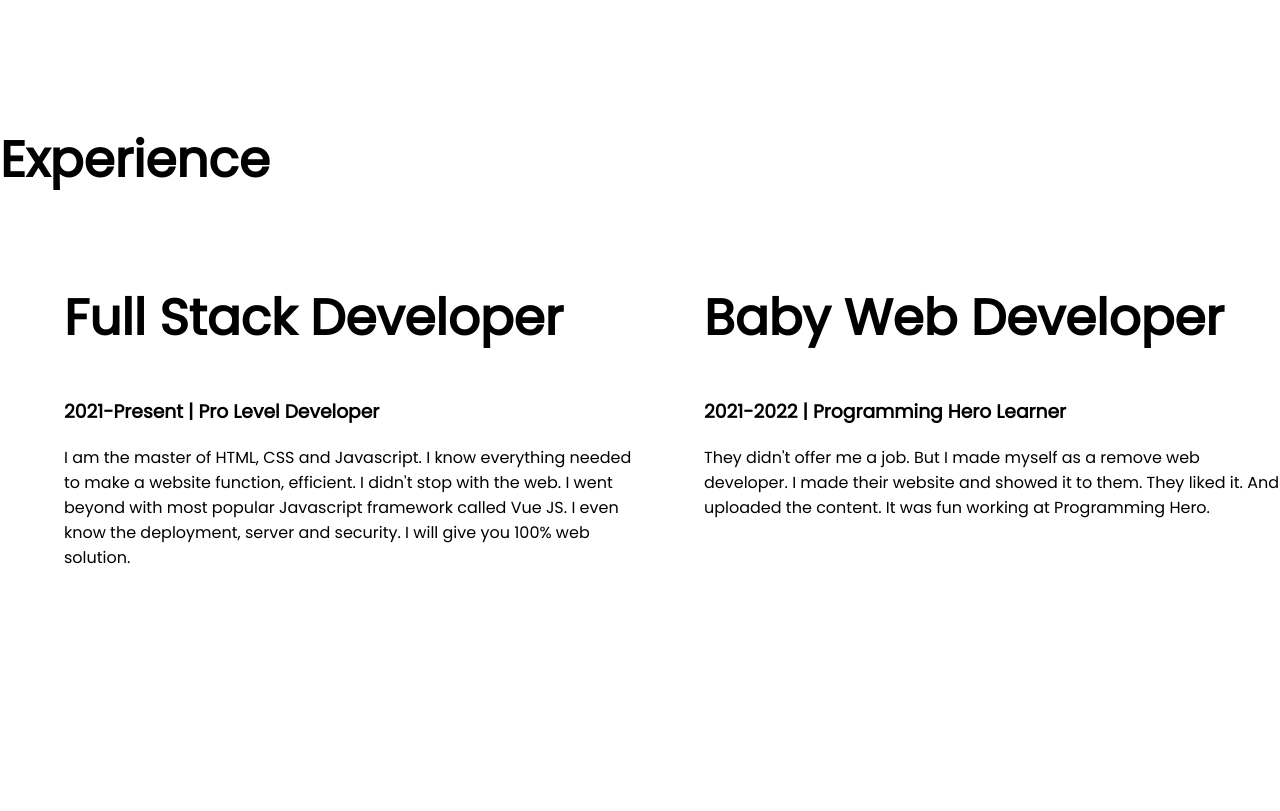
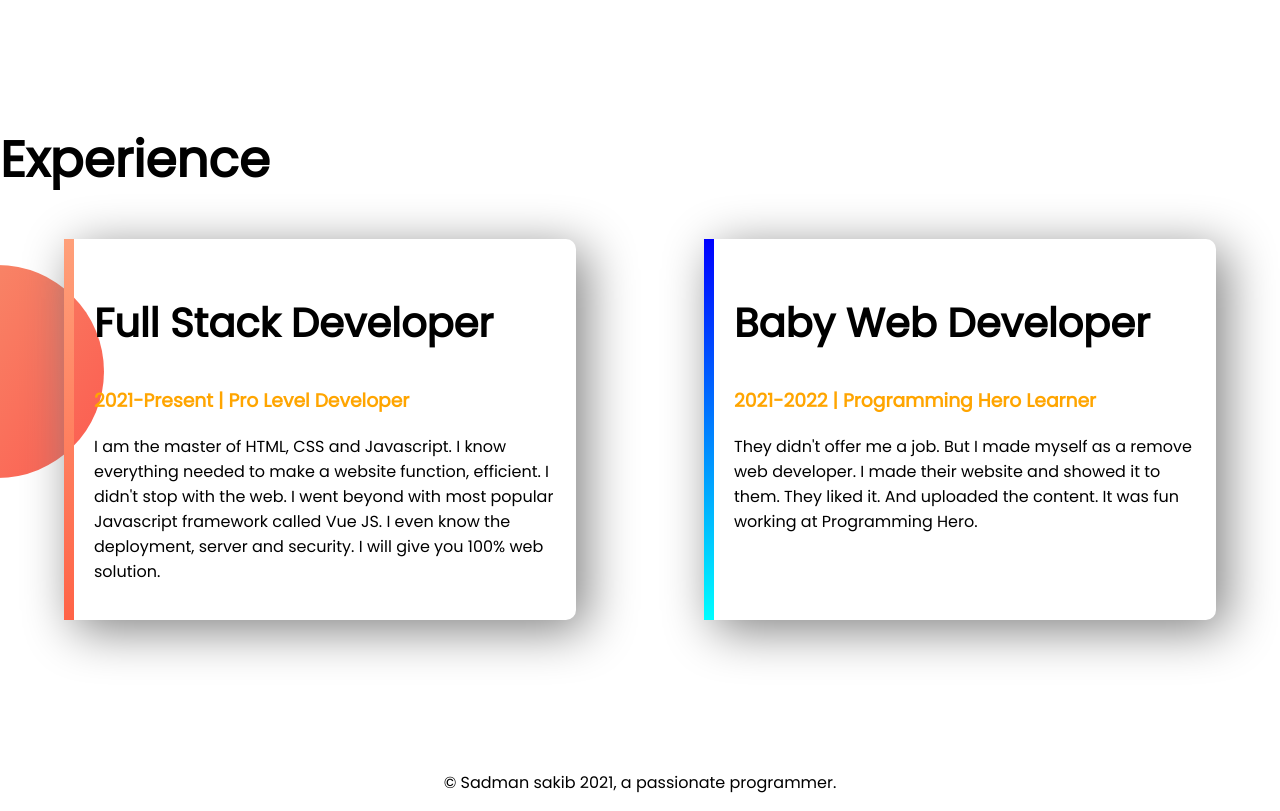
Before and after one commit to Sadman2539/developer-portfolio, a plain HTML site: page index.html in a window 1280 px wide. Shown: the part 1140-1951 px from the top of the page. Before the commit the page ends 1876 px from the top, so only its background shows below. Drawn offline with Linux system fonts and the light colour scheme.

Commit message:
footer and experience added

```diff
--- a/index.html
+++ b/index.html
@@ -45,23 +45,26 @@
     <section class="experience-area ">
         <h1>Experience</h1>
         <div class="flexible-container">
-            <div class="half-width">
-                <h1>Full Stack Developer</h1>
-                <h3>2021-Present | Pro Level Developer</h3>
+            <div id="full-stack-experience" class="experience-item">
+                <h2>Full Stack Developer</h2>
+                <h3 class="orange-color">2021-Present | Pro Level Developer</h3>
                 <p>I am the master of HTML, CSS and Javascript. I know everything needed to make a website function,
                     efficient. I didn't stop with the web. I went beyond with most popular Javascript framework called
                     Vue
                     JS. I even know the deployment, server and security. I will give you 100% web solution.</p>
             </div>
-            <div class="half-width">
-                <h1>Baby Web Developer</h1>
-                <h3>2021-2022 | Programming Hero Learner</h3>
+            <div id="web-dev-experience" class="experience-item">
+                <h2>Baby Web Developer</h2>
+                <h3 class="orange-color">2021-2022 | Programming Hero Learner</h3>
                 <p>They didn't offer me a job. But I made myself as a remove web developer. I made their website and
                     showed
                     it to them. They liked it. And uploaded the content. It was fun working at Programming Hero.</p>
             </div>
         </div>
     </section>
+    <footer>
+        <p>© Sadman sakib 2021, a passionate programmer.</p>
+    </footer>
 </body>
 
 </html>
--- a/style.css
+++ b/style.css
@@ -5,6 +5,9 @@
 }
 h1{
     font-size: 50px;
+}
+h2{
+    font-size: 40px;
 }
 .orange-color{
     color: orange;
@@ -38,3 +41,29 @@
     background-repeat: no-repeat;
     background-position: right;
 }
+.experience-area{
+    background-image: url(images/exp-bg.png);
+    background-repeat: no-repeat;
+    background-position-y: center;
+}
+.experience-item{
+    width: 40%;
+    margin-left: 5%;
+    margin-right: 5%;
+    padding: 20px;
+    border-radius: 10px;
+    box-shadow: 10px 10px 50px grey;
+}
+#full-stack-experience{
+    border-left: 10px solid ;
+    border-image: linear-gradient(lightsalmon,tomato);
+    border-image-slice: 1;
+}
+#web-dev-experience{
+border-left: 10px solid ;
+border-image: linear-gradient(blue,cyan);
+border-image-slice: 1;
+}
+footer p{
+    text-align: center;
+}
```
